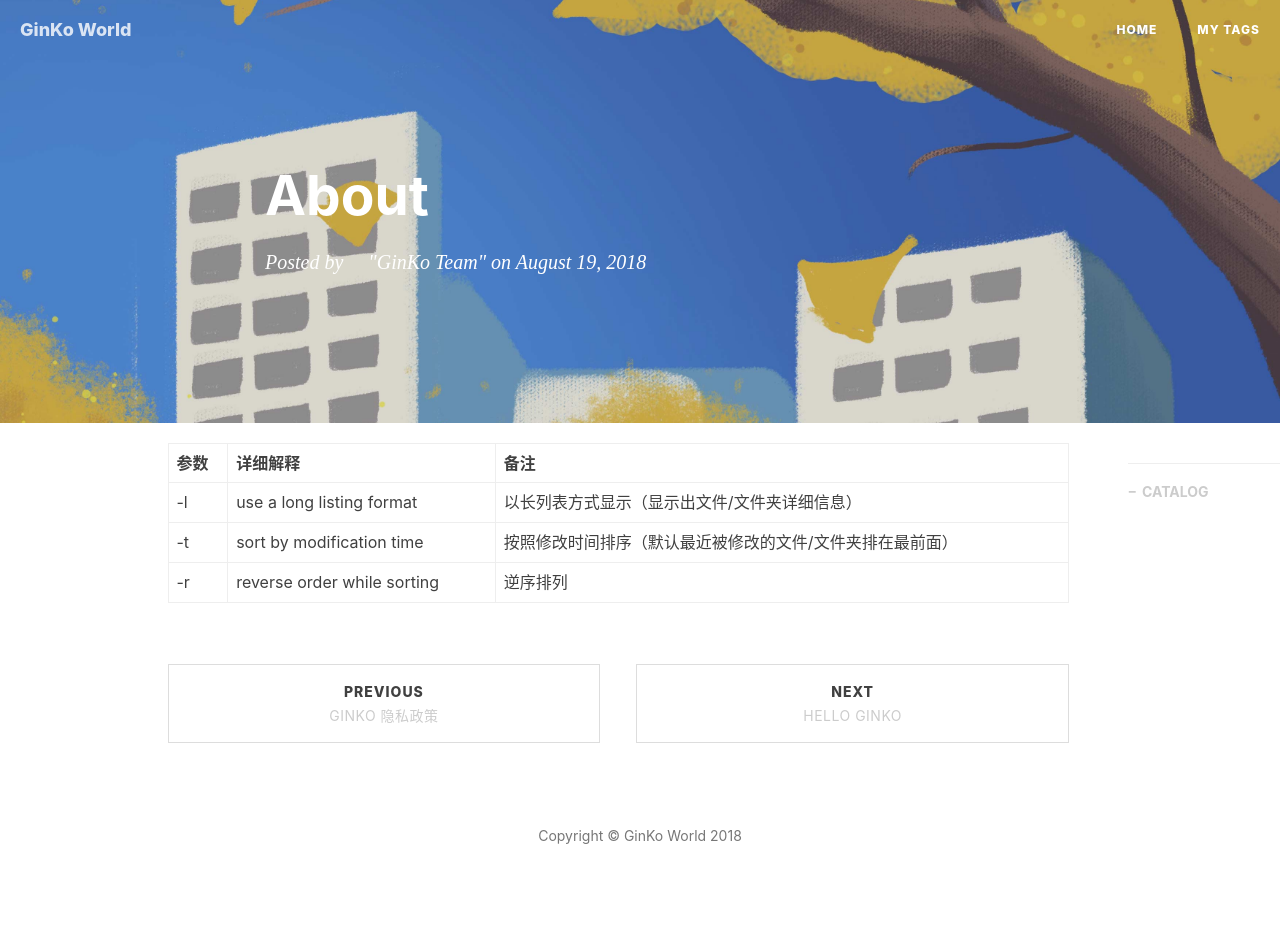
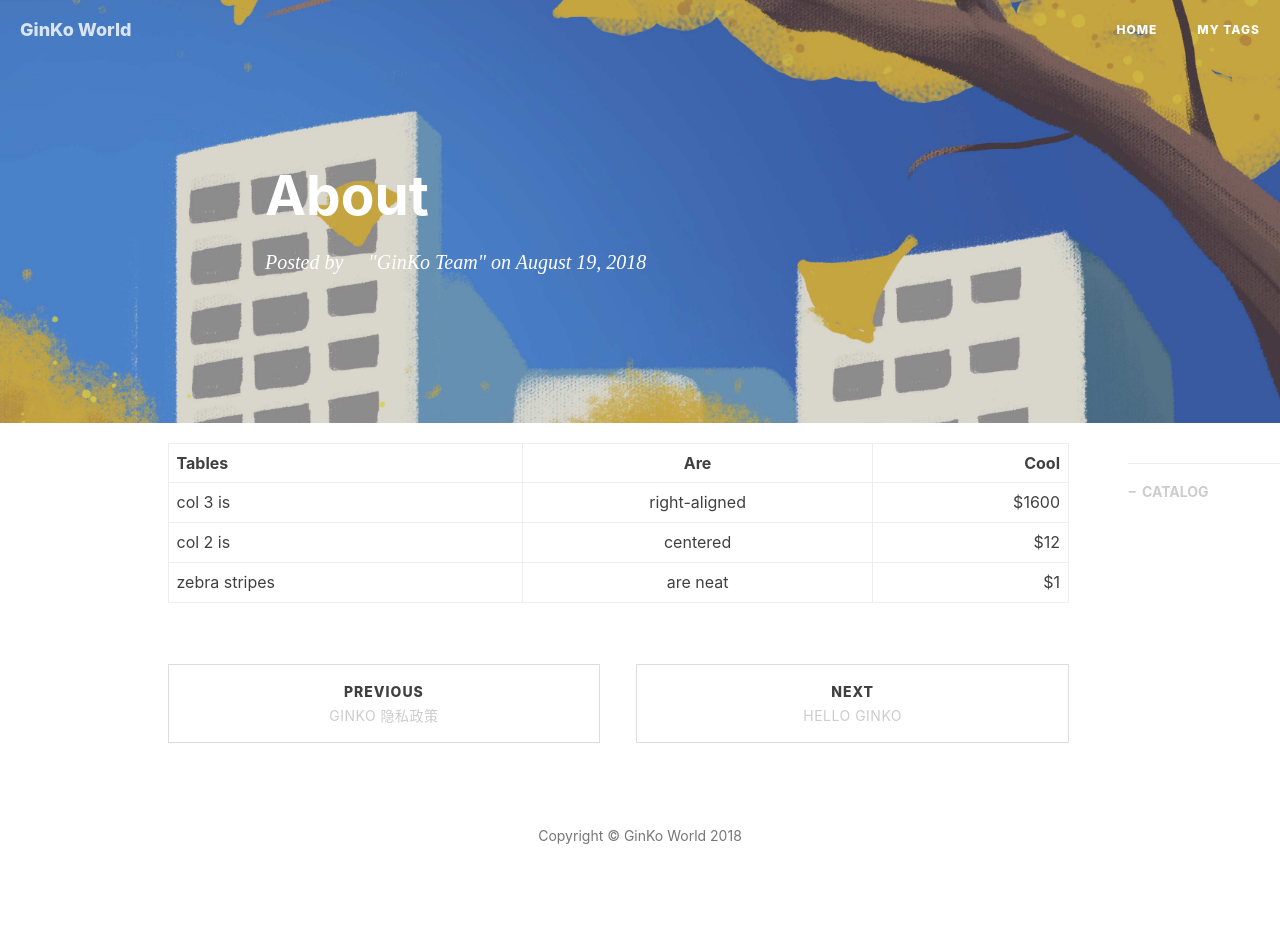
Before and after one commit to pandaKINandQUEEN/GinKo-BFU.github.io, a Jekyll site: the page built from _posts/2018-08-19-about.md, in a window 1280 px wide. Built offline with Jekyll 4.4.1, drawn with Linux system fonts in a browser that asks for light colours; nearby versions of some CDN libraries; comment, search, counter and statistics services are not loaded.

Commit message:
Update 2018-08-19-about.md

```diff
--- a/_posts/2018-08-19-about.md
+++ b/_posts/2018-08-19-about.md
@@ -9,8 +9,8 @@
 tags:
 ---
 
-| 参数 |详细解释|备注|
-| - | - |
-| -l | use a long listing format |以长列表方式显示（显示出文件/文件夹详细信息） |
-| -t | sort by modification time |按照修改时间排序（默认最近被修改的文件/文件夹排在最前面） |
-|-r | reverse order while sorting |逆序排列|
+|Tables         | Are           | Cool  |
+| ------------- |:-------------:| -----:|
+| col 3 is      | right-aligned | $1600 |
+| col 2 is      | centered      |   $12 |
+| zebra stripes | are neat      |    $1 |
```
